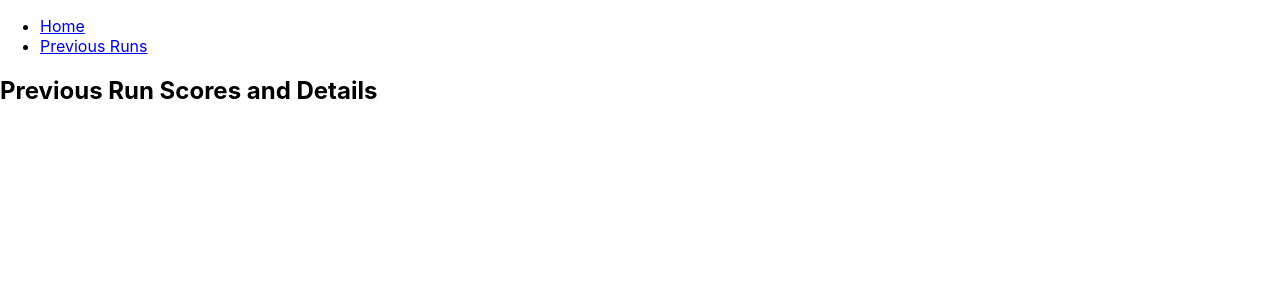
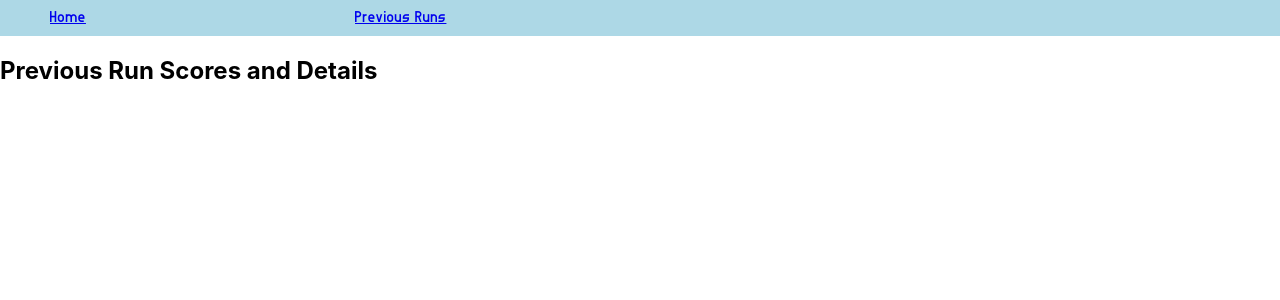
Before and after one commit to Kat-9003CF/CargoConnectScorer, a React (Create React App) app in the folder client/: page /PreviousRuns in a window 1280 px wide. Shown: the top 300 px of the page. Built offline with nearby package versions, Linux system fonts and the light colour scheme.

Commit message:
changes to formatting

```diff
--- a/client/src/App.css
+++ b/client/src/App.css
@@ -4,3 +4,18 @@
   src: url('./components/arial_narrow_7.ttf');
   format: ("truetype");
 }
+
+nav{
+  background-color: lightblue;
+  padding: 10px;
+  font-size: 100%;
+  font-family: text;
+}
+
+.App ul{
+  display: grid;
+  grid-template-columns: repeat(4, 1fr);
+  margin: 0 auto;
+  list-style: none;
+  text-align: left;
+}
--- a/client/src/components/Calculator.js
+++ b/client/src/components/Calculator.js
@@ -5,6 +5,7 @@ function Calculator() {
 return (
     <div className="calculator">
       <h2>Current Run</h2>
+
     </div>
   );
 };
--- a/client/src/components/Home.css
+++ b/client/src/components/Home.css
@@ -5,6 +5,7 @@
 
   .Home img {
     width: 40%;
+    margin: 0 auto;
   }
 
   button:hover {
--- a/client/src/components/Timer.js
+++ b/client/src/components/Timer.js
@@ -6,12 +6,10 @@ function Timer() {
   const [timeLimit, setTimeLimit] = useState(150)
 
   function startTimer(timeLimit){
-    if (timeLimit === 0) {
-      setTimeLimit(0);
-    } else {
-      setTimeout(() => setTimeLimit(timeLimit-1), 1000);
-      return 0
+    while (timeLimit>0){
+      return setTimeout(() => setTimeLimit(timeLimit-1), 1000);
     }
+    return (0)
   };
 
   function display(timeLimit){
@@ -19,7 +17,7 @@ function Timer() {
     let minutes = 0;
     let tensSeconds=0;
     let seconds = 0;
-    while (count>60){
+    while (count>59){
       minutes++;
       count-=60;
     }
@@ -38,7 +36,7 @@ return (
     <div className="timer">
       <h2>Timer</h2>
       <h1>{display(timeLimit)}</h1>
-      <button onClick={startTimer(timeLimit)}>Start Timer</button>
+      <button onClick={(e) => startTimer(timeLimit)}>Start Timer</button>
       {/* <button onClick={(e) => setTimeLimit(150)}>Reset Timer</button> */}
     </div>
   );
--- a/client/src/components/TopScore.css
+++ b/client/src/components/TopScore.css
@@ -2,5 +2,7 @@
     text-align: center;
     background-color:lightblue;
     padding: 2px;
-    margin: 10%
+    margin: 10%;
+    margin-top: 0;
+    margin-bottom: 0;
 }
```
